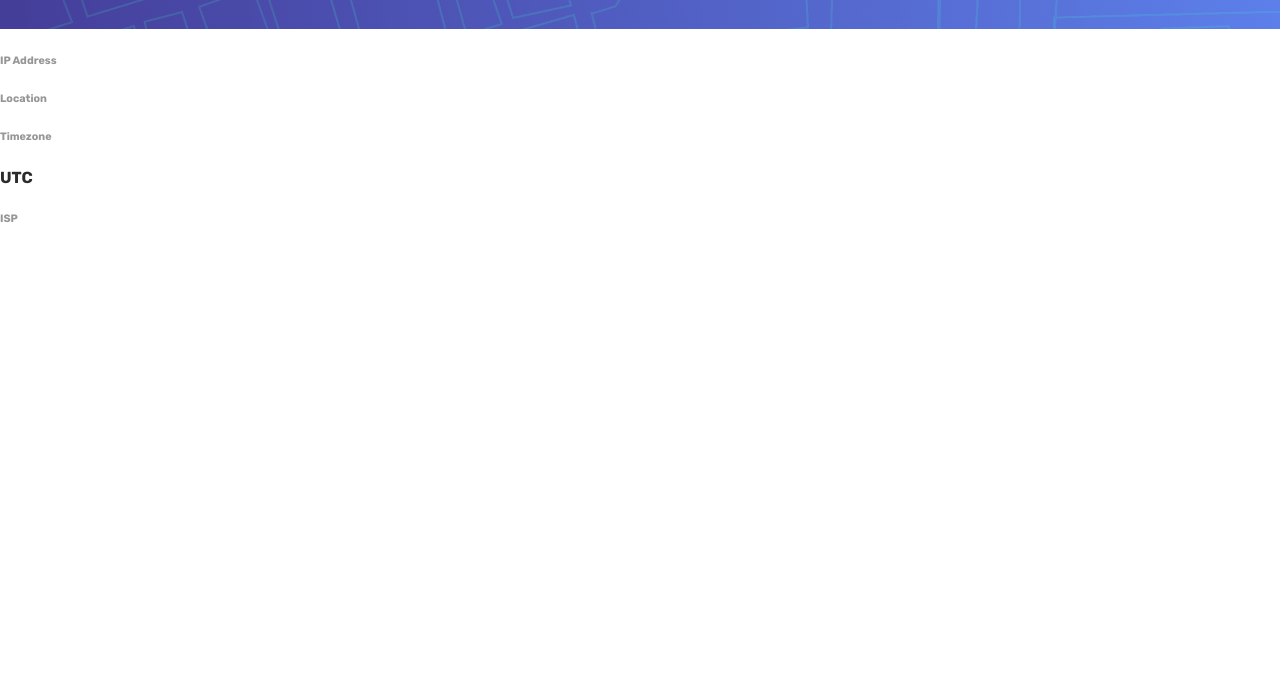
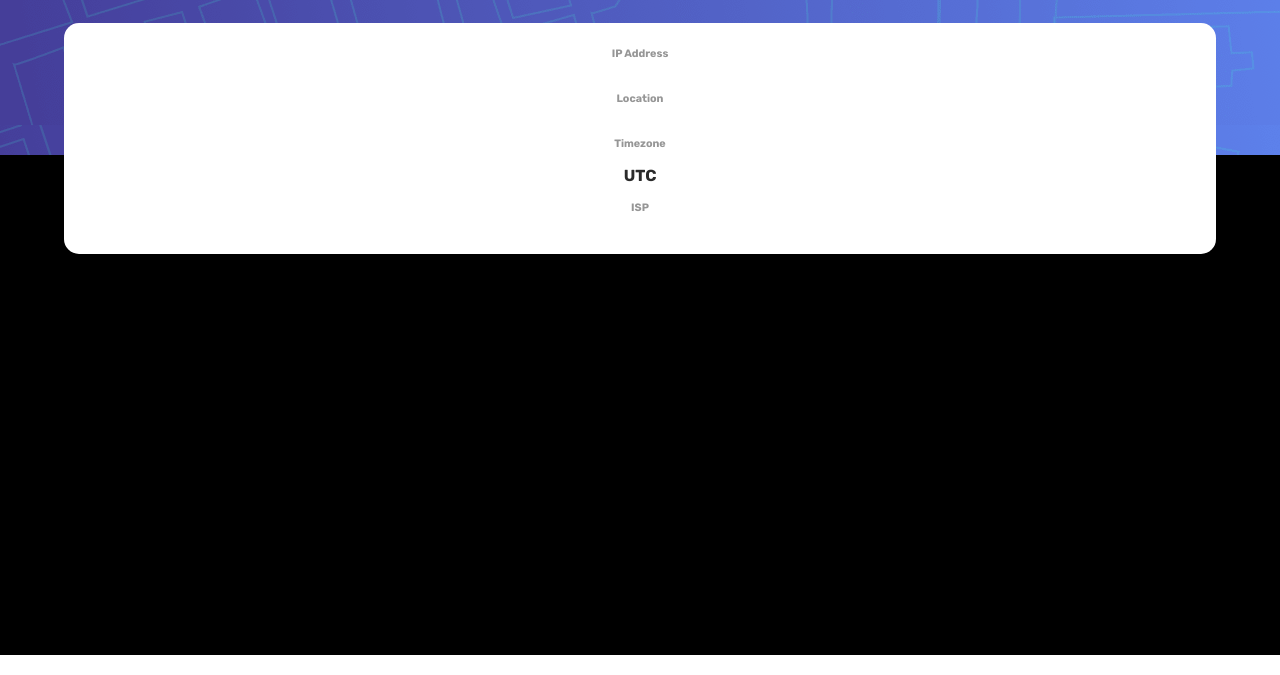
Before and after one commit to priegelsdev/ip-address-tracker, a plain HTML site: page index.html in a window 1280 px wide. Shown: the part 125-800 px from the top of the page. Drawn offline with Linux system fonts and the light colour scheme.

Commit message:
add details container and center it absolutely

```diff
--- a/style.css
+++ b/style.css
@@ -16,6 +16,10 @@ The designs were created to the following widths:
 
 body {
   margin: 0;
+}
+
+main {
+  position: relative;
 }
 
 /** TYPOGRAPHY **/
@@ -42,6 +46,8 @@ h6 {
 header {
   background: url('./img/pattern-bg.png');
   margin: 0;
+  position: relative;
+  height: 35vh;
 }
 
 h1 {
@@ -71,3 +77,32 @@ button {
   padding: 1.25em 1.5em;
   display: flex;
 }
+
+/** DETAILS BOX **/
+
+.details-container {
+  position: absolute;
+  left: 0;
+  right: 0;
+  top: 19%;
+  max-width: 90%;
+  margin: 0 auto;
+  background-color: white;
+  padding: 1.5em;
+  display: flex;
+  flex-direction: column;
+  align-items: center;
+  gap: 1em;
+  border-radius: 15px;
+}
+
+h4, h6 {
+  margin: 0;
+}
+
+
+.map {
+ background-color: black;
+ width: 100%;
+ height: 500px;
+}
```
